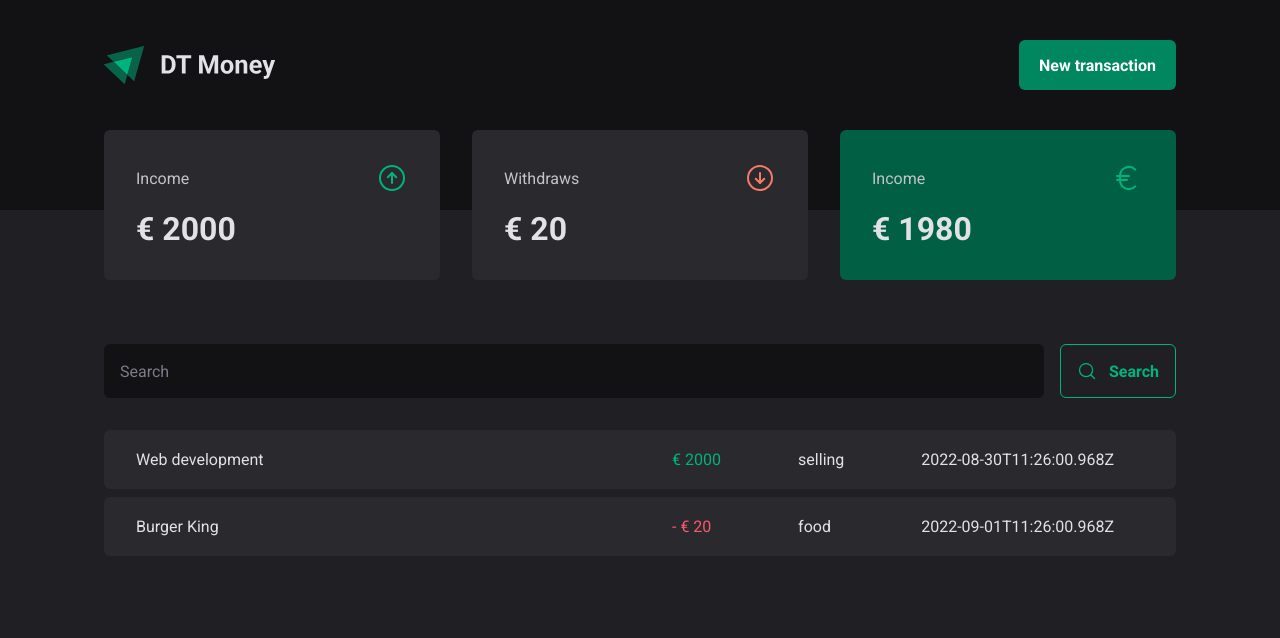
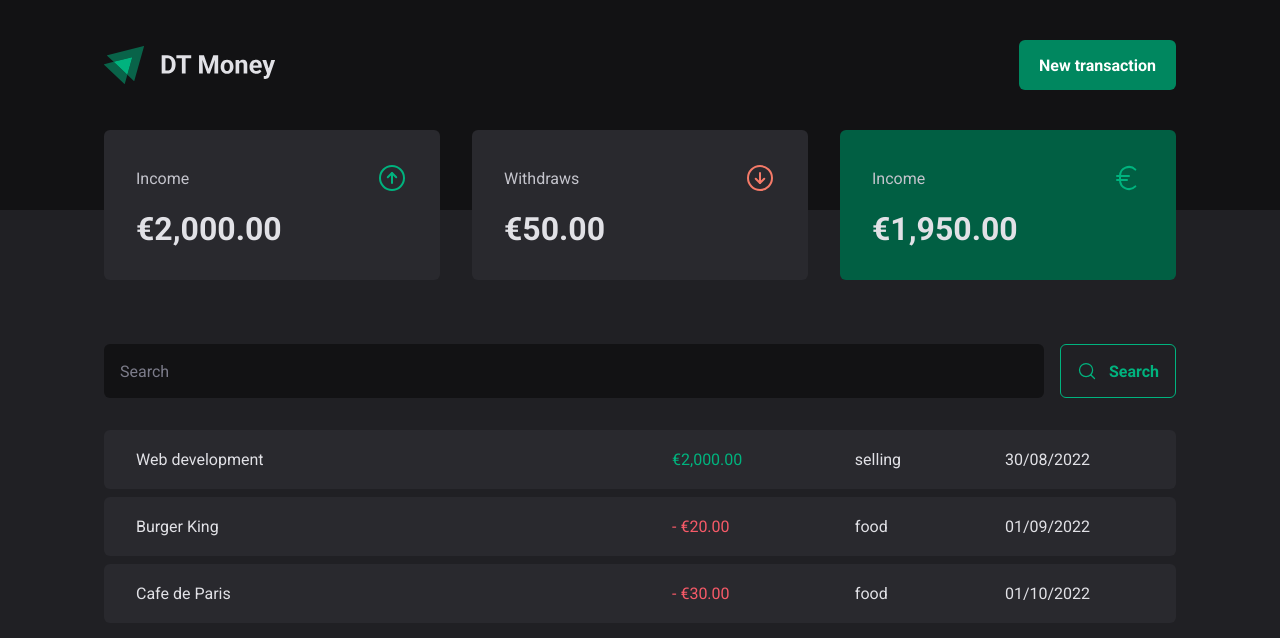
Before and after one commit to diebraga/dt-money, a React (Vite) app: page / in a window 1280 px wide. Shown: the top 638 px of the page. Built offline with nearby package versions, Linux system fonts and the light colour scheme; data requests are answered from the project's data file.

Commit message:
formatted values

```diff
--- a/server.json
+++ b/server.json
@@ -15,6 +15,14 @@
       "category": "food",
       "amount": 20,
       "createdAt": "2022-09-01T11:26:00.968Z"
+    },
+    {
+      "id": 3,
+      "description": "Cafe de Paris",
+      "type": "outcome",
+      "category": "food",
+      "amount": 30,
+      "createdAt": "2022-10-01T11:26:00.968Z"
     }
   ]
 }
--- a/src/Components/Summary/index.tsx
+++ b/src/Components/Summary/index.tsx
@@ -1,6 +1,7 @@
 import styled from "styled-components"
 import { ArrowCircleDown, ArrowCircleUp, CurrencyEur } from "phosphor-react";
 import { useTransactions } from "../../hooks/useTransactions";
+import { formatPrice } from "../../utils/formatter";
 
 export function Summary() {
   const { transactions } = useTransactions()
@@ -23,7 +24,7 @@ export function Summary() {
           <ArrowCircleUp size={32} color="#00b37e" />
         </header>
 
-        <strong>€ {summary?.income}</strong>
+        <strong>{formatPrice.format(summary?.income as number)}</strong>
       </SummaryCard>
 
       <SummaryCard>
@@ -32,7 +33,7 @@ export function Summary() {
           <ArrowCircleDown size={32} color="#f57a68" />
         </header>
 
-        <strong>€ {summary?.outcome}</strong>
+        <strong>{formatPrice.format(summary?.outcome as number)}</strong>
       </SummaryCard>
       <SummaryCard variant="green">
         <header>
@@ -40,7 +41,7 @@ export function Summary() {
           <CurrencyEur size={32} color="#00b37e" />
         </header>
 
-        <strong>€ {summary?.total}</strong>
+        <strong>{formatPrice.format(summary?.total as number)}</strong>
       </SummaryCard>
     </SummaryContainer>
   )
--- a/src/pages/Trasactions/index.tsx
+++ b/src/pages/Trasactions/index.tsx
@@ -3,6 +3,7 @@ import styled from "styled-components";
 import { Header } from "../../components/Header";
 import { Summary } from "../../components/Summary";
 import { useTransactions } from "../../hooks/useTransactions";
+import { dateFormat, formatPrice } from "../../utils/formatter";
 import { SearchForm } from "./Components/SearchForm";
 
 export function Transactions() {
@@ -22,11 +23,11 @@ export function Transactions() {
                   <td width={'50%'}>{transaction.description}</td>
                   <td>
                     <PriceHighlight variant={transaction.type}>
-                      {transaction.type === "outcome" && '-'}  € {transaction.amount}
+                      {transaction.type === "outcome" && '-'}  {formatPrice.format(transaction.amount)}
                     </PriceHighlight>
                   </td>
                   <td>{transaction.category}</td>
-                  <td>{transaction.createdAt}</td>
+                  <td>{dateFormat.format(new Date(transaction.createdAt))}</td>
                 </tr>
               )
             })}
--- /dev/null
+++ b/src/utils/formatter.ts
@@ -0,0 +1,6 @@
+export const dateFormat = new Intl.DateTimeFormat("en-GB")
+
+export const formatPrice = new Intl.NumberFormat("en-GB", {
+  style: "currency",
+  currency: "EUR"
+})
```
